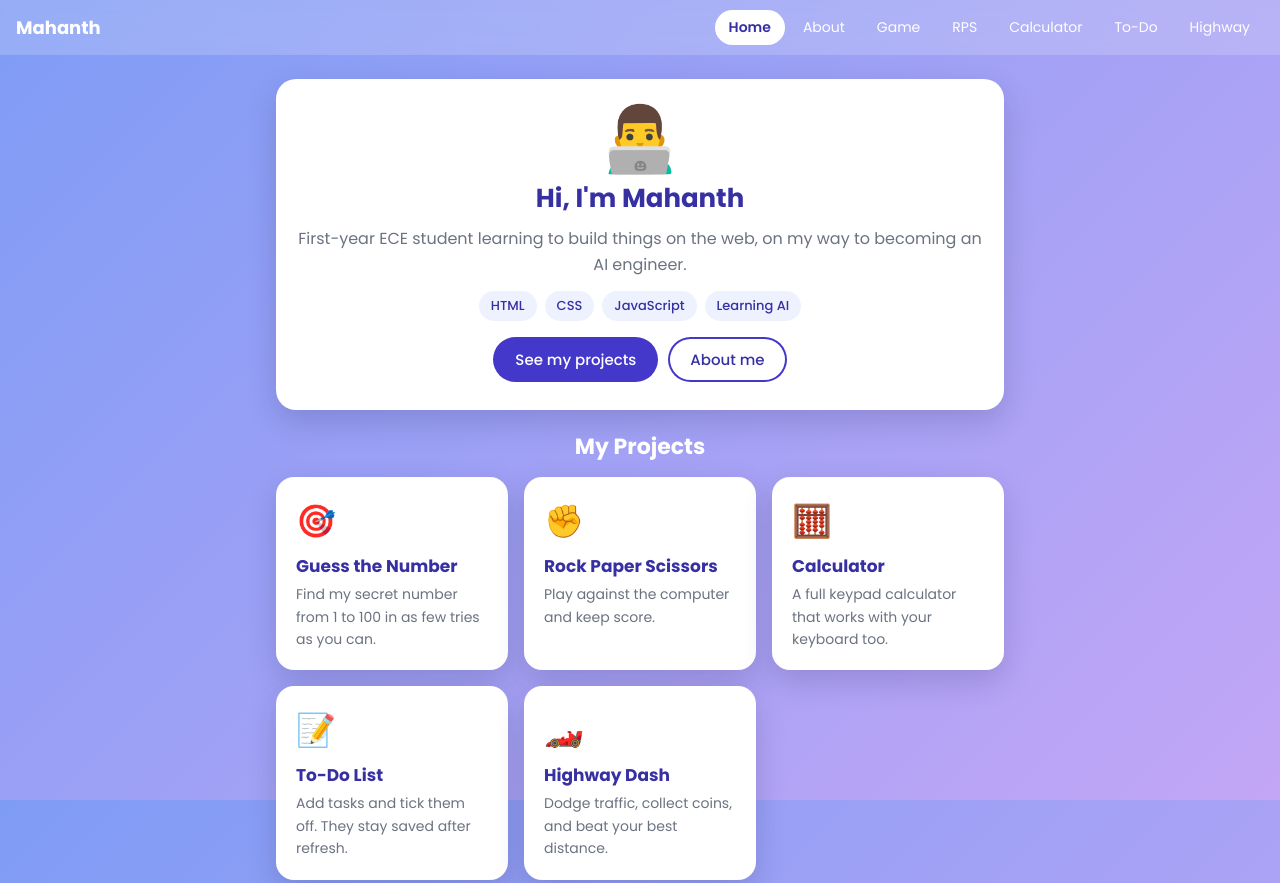
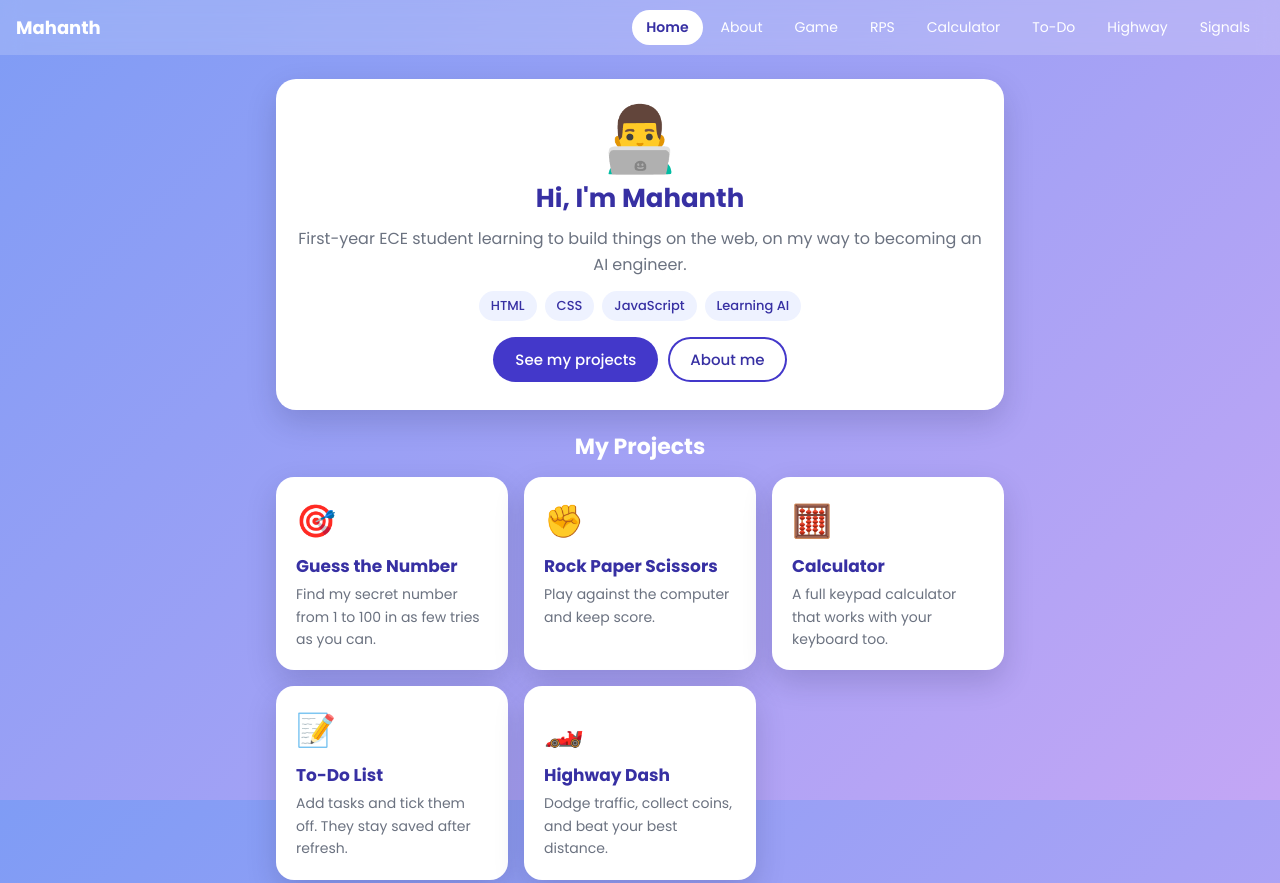
Before and after one commit to puppalamahanth-sys/puppalamahanth.github.io, a plain HTML site: page index.html in a window 1280 px wide. Shown: the top 883 px of the page. Drawn offline with Linux system fonts and the light colour scheme.

Commit message:
Update index.html

```diff
--- a/index.html
+++ b/index.html
@@ -19,7 +19,8 @@
     <a href="calc.html">Calculator</a>
     <a href="todo.html">To-Do</a>
     <a href="highway.html">Highway</a>
-    </div>
+    <a href="signals.html">Signals</a>
+     </div>
 </nav>
 
 <main class="wide">
```
